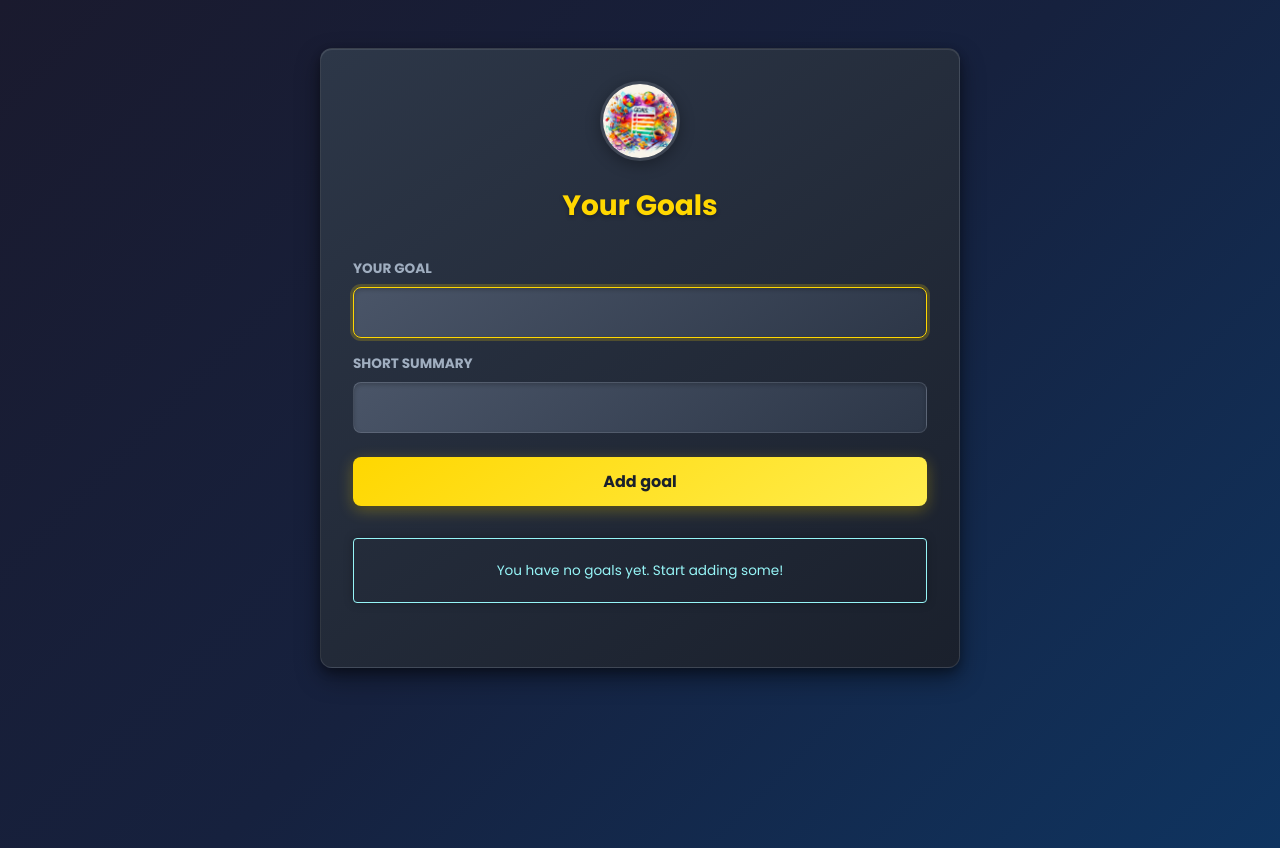
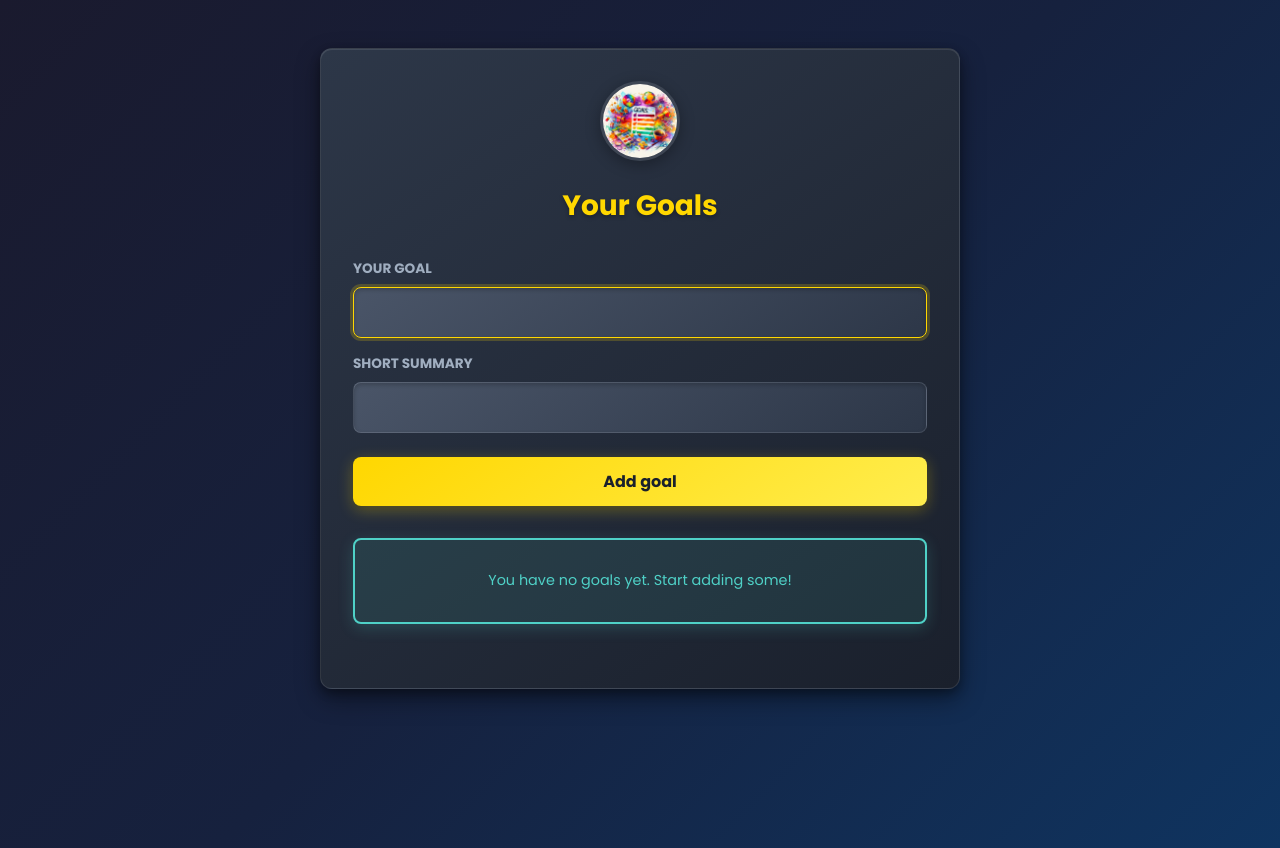
Before and after one commit to Natata08/goal-list, a React (Vite) app: page / in a window 1280 px wide. Built offline with nearby package versions, Linux system fonts and the light colour scheme; the HTML template or start-up script is replaced by a standard one.

Commit message:
style: enhance infobox design with animations and visual hierarchy

```diff
--- a/src/index.css
+++ b/src/index.css
@@ -187,34 +187,78 @@ li button:hover {
 
 .infobox {
   margin: 2rem 0;
-  padding: 0.5rem;
+  padding: 1rem;
   text-align: center;
-  box-shadow: 0 0 10px rgba(0, 0, 0, 0.25);
-  font-size: 0.85rem;
-  border-radius: 4px;
+  border-radius: 8px;
+  font-size: 0.9rem;
+  font-weight: 500;
+  transition: all 0.3s ease;
 }
 
 .infobox-hint {
-  border: 1px solid #96f5f7;
-  color: #96f5f7;
+  border: 2px solid #4fd1c7;
+  background: rgba(79, 209, 199, 0.1);
+  color: #4fd1c7;
+  box-shadow: 0 4px 15px rgba(79, 209, 199, 0.2);
+}
+
+.infobox-warning {
+  position: relative;
+}
+
+.infobox-warning h2 {
+  margin: 0 0 0.5rem 0;
+  font-size: 1rem;
+  font-weight: 700;
 }
 
 .infobox-warning.warning--low {
-  border: 1px solid #f6d84f;
-  color: #f6d84f;
+  border: 2px solid #ffd700;
+  background: rgba(255, 215, 0, 0.1);
+  color: #ffd700;
+  box-shadow: 0 4px 15px rgba(255, 215, 0, 0.2);
 }
 
 .infobox-warning.warning--medium {
-  border: 1px solid #f9a73b;
-  color: #f9a73b;
+  border: 2px solid #ff8c42;
+  background: rgba(255, 140, 66, 0.15);
+  color: #ff8c42;
+  box-shadow: 0 6px 20px rgba(255, 140, 66, 0.3);
+  animation: pulse-medium 2s infinite;
 }
 
 .infobox-warning.warning--high {
-  border: 1px solid #f97373;
-  color: #f97373;
+  border: 2px solid #ff6b6b;
+  background: rgba(255, 107, 107, 0.2);
+  color: #ff6b6b;
+  box-shadow: 0 8px 25px rgba(255, 107, 107, 0.4);
+  animation: pulse-high 1.5s infinite;
 }
 
-/* Form validation styles */
+@keyframes pulse-medium {
+  0%, 100% {
+    transform: scale(1);
+    opacity: 1;
+  }
+  50% {
+    transform: scale(1.005);
+    opacity: 0.9;
+  }
+}
+
+@keyframes pulse-high {
+  0%, 100% {
+    transform: scale(1);
+    box-shadow: 0 8px 25px rgba(255, 107, 107, 0.4);
+    opacity: 1;
+  }
+  50% {
+    transform: scale(1.01);
+    box-shadow: 0 8px 25px rgba(255, 107, 107, 0.5);
+    opacity: 0.95;
+  }
+}
+
 .input-error {
   border: 2px solid #ff6b6b !important;
   box-shadow: inset 0 2px 4px rgba(0, 0, 0, 0.2),
```
